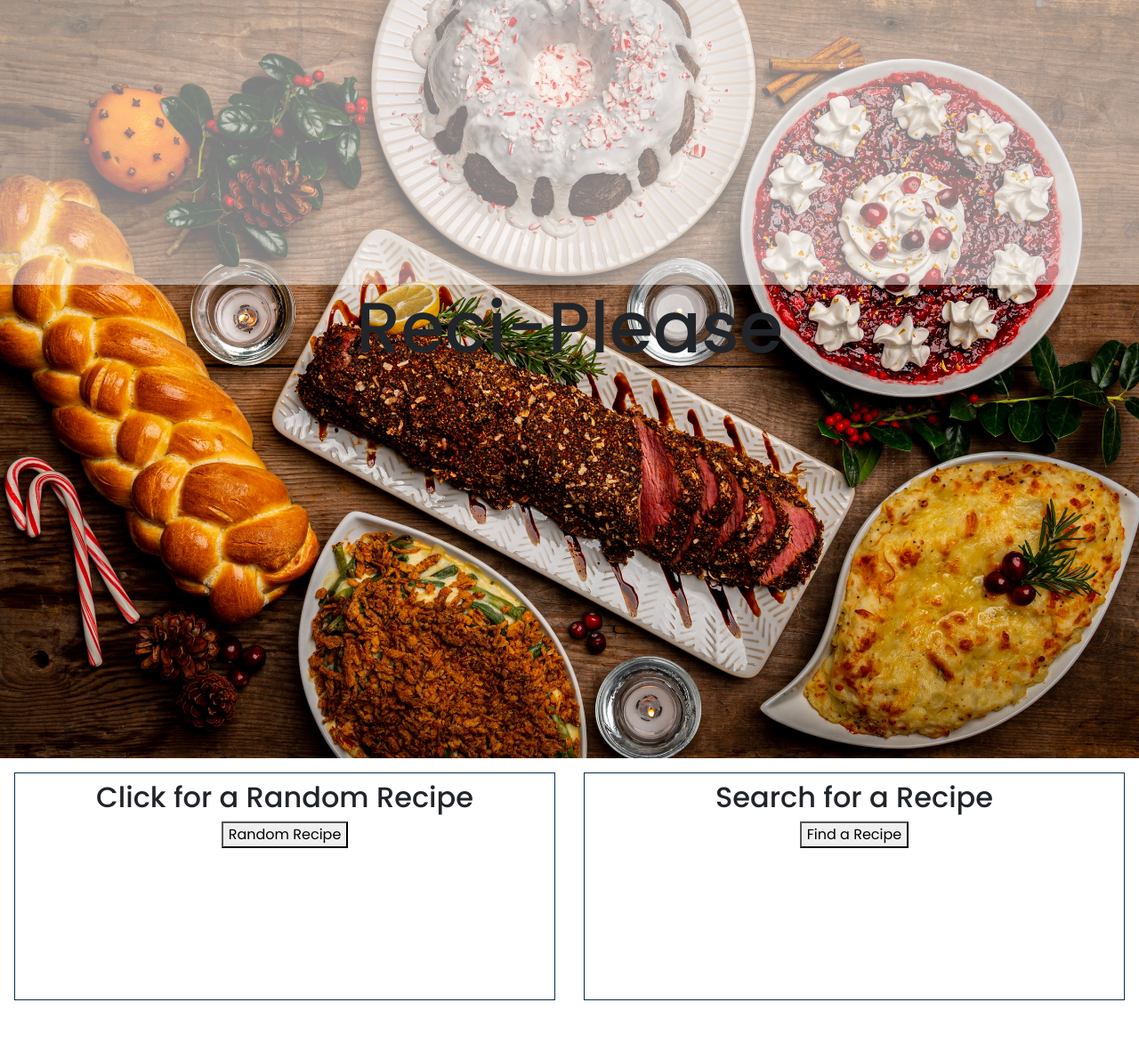
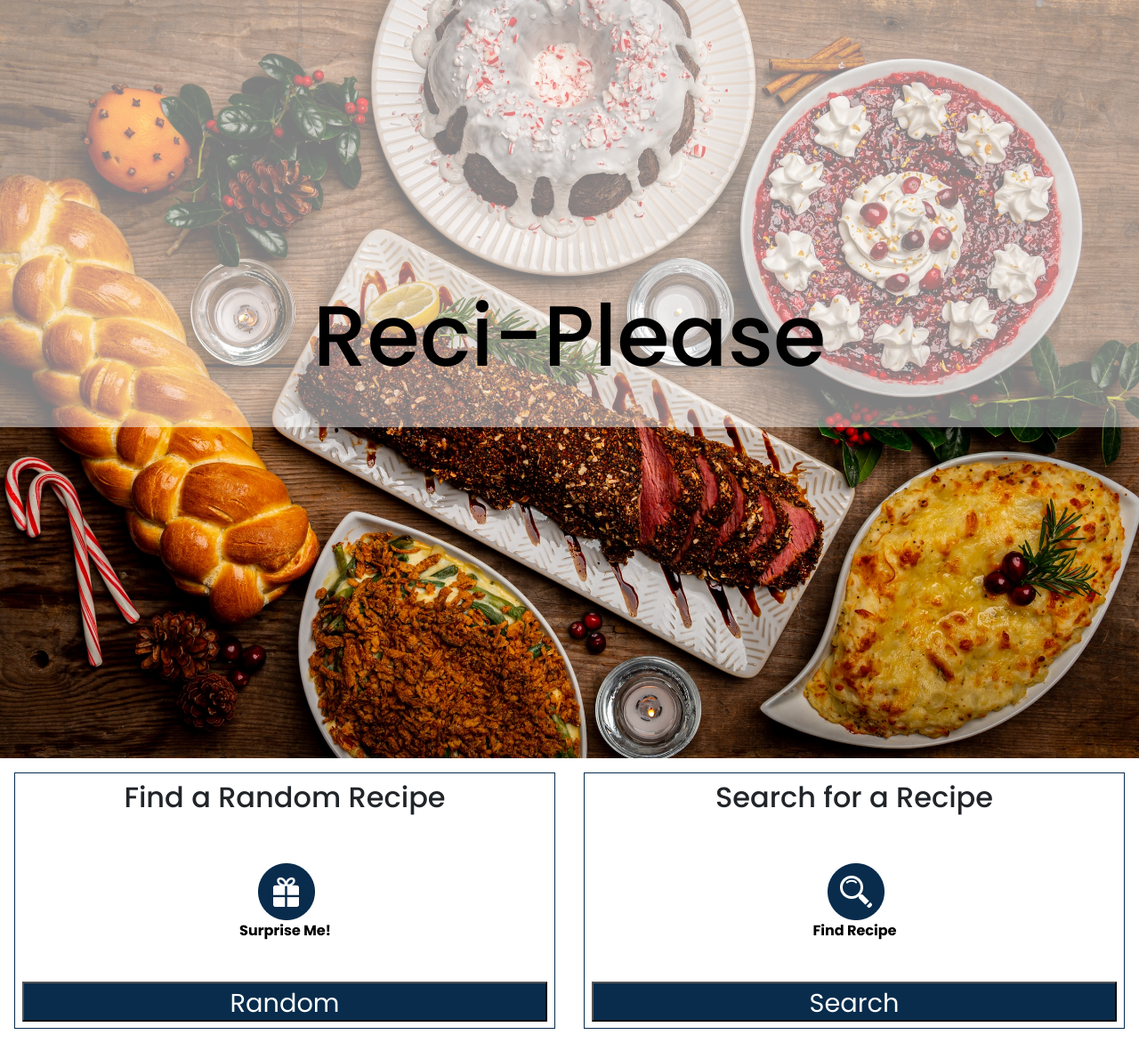
Before and after one commit to davidvdev/hackathon-snackathon, a React (Create React App) app: page / in a window 1280 px wide. Shown: the whole page at 89% size. Before the commit the page ends 1140 px from the top, so only its background shows below. Built offline with nearby package versions, Linux system fonts and the light colour scheme; no server answers.

Commit message:
finished landing page

```diff
--- a/src/CSS/landing.css
+++ b/src/CSS/landing.css
@@ -1,35 +1,46 @@
 *{
     font-family: 'Poppins', sans-serif;
-
 }
 
 .buttons{
     display: flex;
     justify-content: center;
-
 }
 
 .button{
+    display: flex;
+    flex-direction: column;
+    justify-content: space-between;
     border: 1px solid #092C4C;
     width: 50%;
-    height: 16em;
+    height: 18em;
     padding: .5em;
     margin: 1em;
 }
-
+.icon{
+    object-fit: none;
+    max-height: 180px;
+}
 .foodimage{
     width: 100%;
     height: auto;
 }
-
+.click{
+    background-color: #092C4C;
+    width: 100%;
+    height: 45px;
+    color: white;
+    font-size: 1.8em;
+}
 .maintitle{
     position: absolute;
     display: flex;
     justify-content: center;
     width: 100%;
-    height: 38%;
+    height: 60%;
     margin: 0%;
     padding-top: 25%;
-    font-size: 5em;
+    font-size: 6em;
+    color: black;
     background: rgba(255,255,255,0.5)
 }
--- a/src/components/Buttons/Buttons.js
+++ b/src/components/Buttons/Buttons.js
@@ -31,15 +31,15 @@ const Buttons = (props) => {
             }
             <div className='buttons'>
                 <div className='button'>
-                <h2>Click for a Random Recipe</h2>
-                <img src=''/>
-                    <button onClick={() => randomButton(props)}>Random Recipe</button>
+                <h2>Find a Random Recipe</h2>
+                <img src='suprise_me.png' className='icon'/>
+                    <button className='click' onClick={() => randomButton(props)}>Random</button>
                 </div>
                 <div className='button'>
                     <h2>Search for a Recipe</h2>
-                    <img src=''/>
+                    <img src='find_recipe.png' className='icon'/>
                     <Link to='/filters'>
-                        <button>Find a Recipe</button>
+                        <button className='click'>Search</button>
                     </Link>
                 </div>
             </div>
```
